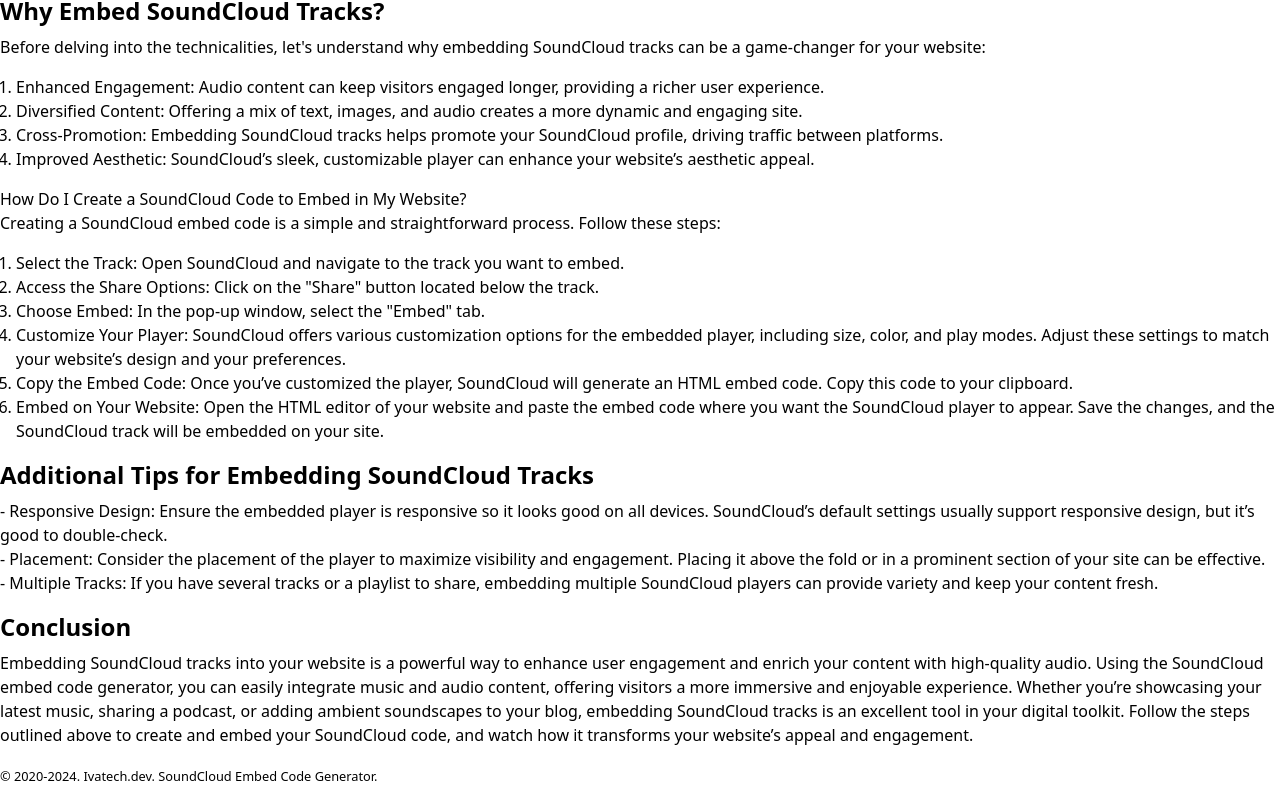
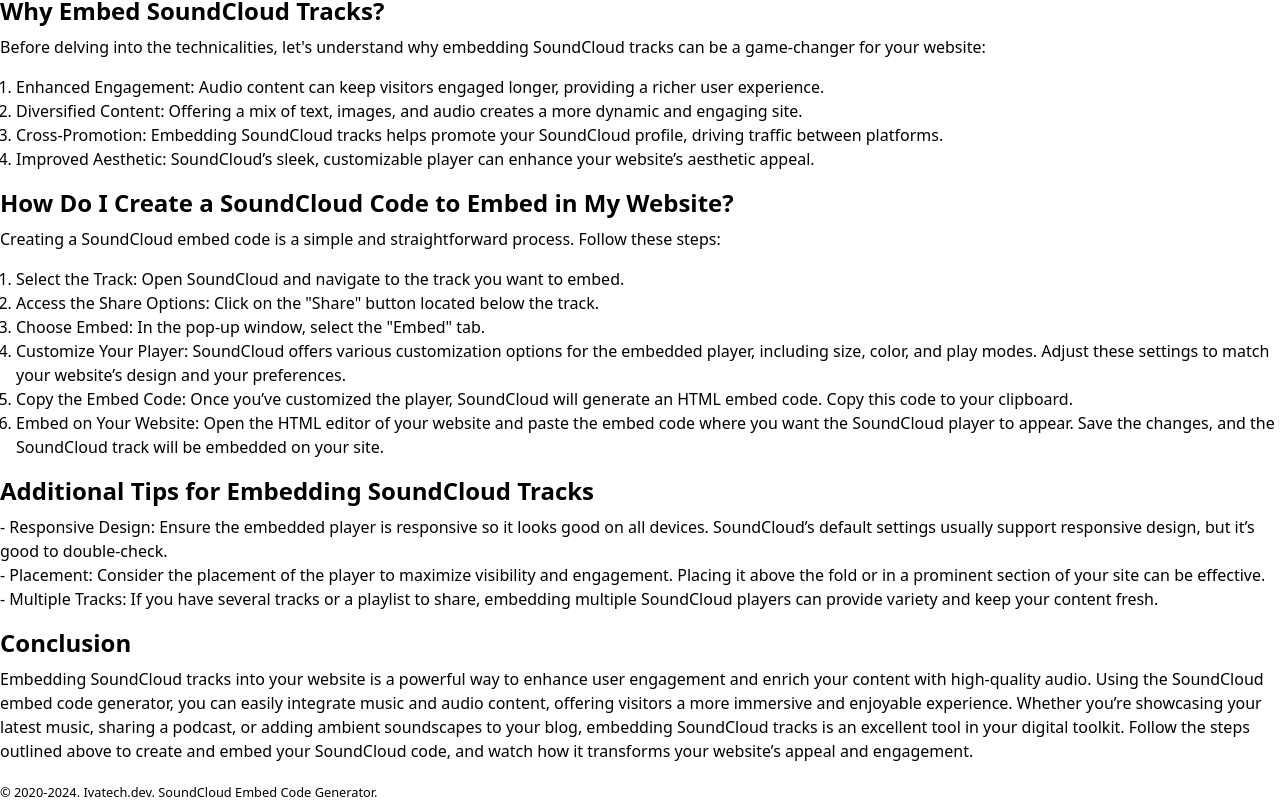
Before and after one commit to soundcloudembedcode/soundcloudembedcode.github.io, a React (Vite) app: page / in a window 1280 px wide. Shown: the part 776-1579 px from the top of the page. Built offline with nearby package versions, Linux system fonts and the light colour scheme.

Commit message:
Replace h4 with h2

```diff
--- a/src/components/Content.tsx
+++ b/src/components/Content.tsx
@@ -40,7 +40,7 @@
           your website’s aesthetic appeal.
         </li>
       </ol>
-      <h4>How Do I Create a SoundCloud Code to Embed in My Website?</h4>
+      <h2>How Do I Create a SoundCloud Code to Embed in My Website?</h2>
       <p>
         Creating a SoundCloud embed code is a simple and straightforward
         process.
```
